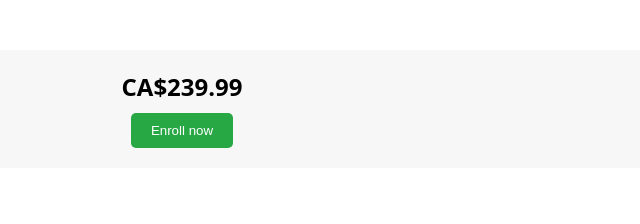
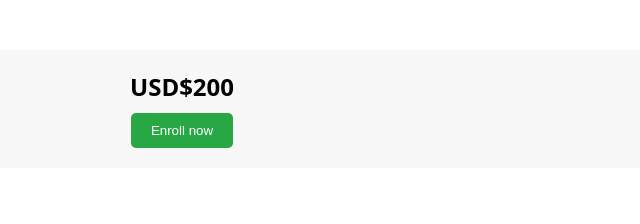
Before and after one commit to ricardocalleja/website_test, a plain HTML site: page index.html in a window 1280 px wide. Shown: the part 298-522 px from the top of the page, 458-1098 px from the left. Drawn offline with Linux system fonts and the light colour scheme.

Commit message:
Upload files from laptop

```diff
--- a/index.html
+++ b/index.html
@@ -149,7 +149,7 @@
         </div>
 
         <div class="pricing">
-            <h3>CA$239.99</h3>
+            <h3>USD$200</h3>
             <button>Enroll now</button>
 
         </div>
```
